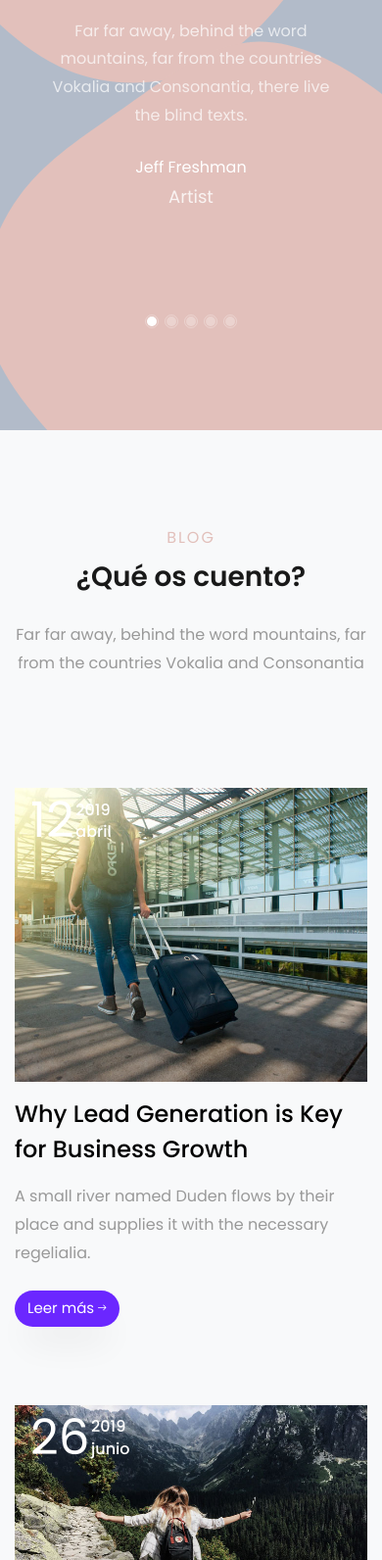
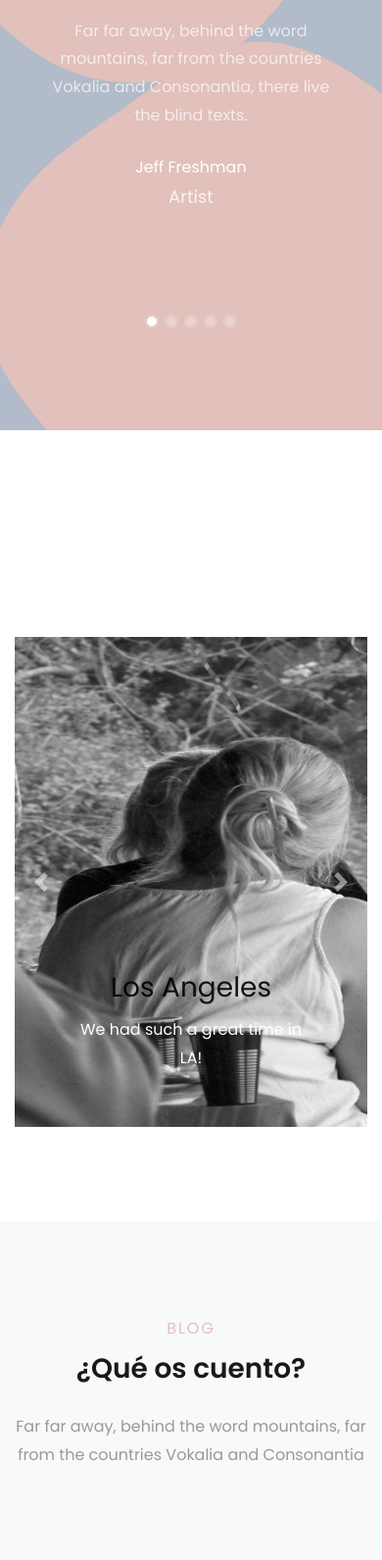
Before and after one commit to SelesPro/Emociclown, a Django app: page / in a window 390 px wide. Shown: the part 4192-5784 px from the top of the page at 98% size. Run offline with Django 3.2, Linux system fonts and the light colour scheme; some libraries are stand-ins or nearby versions; some web fonts are replaced.

Commit message:
Update index.html

```diff
--- a/EMOCIOCLOWN/templates/APPWEB/index.html
+++ b/EMOCIOCLOWN/templates/APPWEB/index.html
@@ -586,6 +586,52 @@
 
 <!-- GALERIA -->
 
+<section class="ftco-section gallery-section">
+	<div class="container">
+	  <div class="row justify-content-center pb-3">
+		<div class="col-md-7 text-center heading-section heading-section-white ftco-animate">
+			<span class="subheading">GALERIA</span>
+		  <h2 class="mb-4">What Client Says</h2>
+		</div>
+	  </div>
+	  <div class="row ftco-animate justify-content-center">
+		<div class="col-md-12">
+		  <div id="demo" class="carousel slide" data-ride="carousel">
+			  <div class="carousel-inner">
+				<div class="carousel-item active">
+				  <img src="{% static 'img/group3.jpg' %}" alt="Los Angeles" width="1100" height="500">
+				  <div class="carousel-caption">
+					<h3>Los Angeles</h3>
+					<p>We had such a great time in LA!</p>
+				  </div>
+				</div>
+				<div class="carousel-item">
+				  <img src="{% static 'img/hand1.jpg' %}" alt="Chicago" width="1100" height="500">
+				  <div class="carousel-caption">
+					<h3>Chicago</h3>
+					<p>Thank you, Chicago!</p>
+				  </div>
+				</div>
+				<div class="carousel-item">
+				  <img src="{% static 'img/hand2.jpg' %}" alt="New York" width="1100" height="500">
+				  <div class="carousel-caption">
+					<h3>New York</h3>
+					<p>We love the Big Apple!</p>
+				  </div>
+				</div>
+			  </div>
+			  <a class="carousel-control-prev" href="#demo" data-slide="prev">
+				<span class="carousel-control-prev-icon"></span>
+			  </a>
+			  <a class="carousel-control-next" href="#demo" data-slide="next">
+				<span class="carousel-control-next-icon"></span>
+			  </a>
+			</div>
+
+		</div>
+	  </div>
+	</div>
+  </section>
 
 <!-- BLOG -->
 
```
